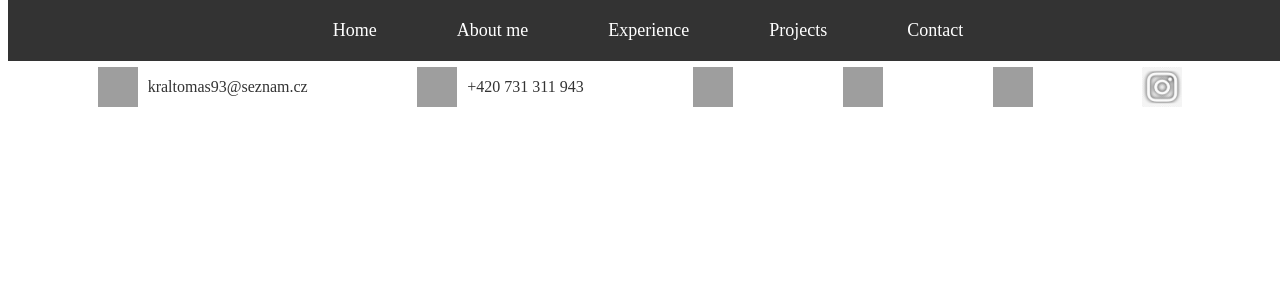
After one commit to kraltom93/Tomas_Kral_profile, a Django app: page /contact/ in a window 1280 px wide. The commit adds this page. Shown: the top 300 px of the page. Run offline with Django 5.2, Linux system fonts and the light colour scheme; grey boxes are pictures that could not be loaded.

Commit message:
Contact-fb, insta, Navbar

```diff
--- a/profil/static/profil/styles.css
+++ b/profil/static/profil/styles.css
@@ -1,26 +1,67 @@
-/* Styl pro horní navigační lištu */
-nav ul {
+/* Styl pro fixní horní navigační lištu */
+.navbar {
+    position: fixed; /* Fixní pozice lišty */
+    top: 0;
+    width: 100%;
+    background-color: #333;
+    z-index: 1000;
     display: flex;
-    justify-content: center; /* Odkazy budou zarovnané doprostřed */
+    justify-content: center;
+    padding: 10px 0;
+}
+
+.navbar ul {
+    display: flex;
     list-style-type: none;
     padding: 0;
     margin: 0;
-    background-color: #333; /* Barva pozadí navbaru */
 }
 
-nav ul li {
-    margin: 0 20px; /* Mezery mezi odkazy */
+.navbar ul li {
+    margin: 0 20px;
 }
 
-nav ul li a {
+.navbar ul li a {
     text-decoration: none;
     color: white;
     font-size: 18px;
-    padding: 14px 20px;
+    padding: 10px 20px;
     display: block;
 }
 
-nav ul li a:hover {
-    background-color: #555; /* Změna barvy při přejetí myší */
+.navbar ul li a:hover {
+    background-color: #555;
     border-radius: 4px;
 }
+
+/* Styl pro sekci ikon v kontaktech */
+.contact-icons {
+    list-style-type: none;
+    padding: 0;
+    margin: 20px 0;
+    display: flex;
+    justify-content: space-evenly; /* Rovnoměrné rozmístění ikon */
+}
+
+.contact-icons li {
+    display: flex;
+    align-items: center;
+    margin: 0 20px;
+}
+
+.contact-icons li a {
+    display: inline-block;
+    width: 40px; /* Velikost ikon */
+    height: 40px;
+}
+
+.contact-icons li img {
+    width: 100%;
+    height: 100%;
+}
+
+.contact-icons li span {
+    margin-left: 10px; /* Mezery mezi ikonou a textem */
+    font-size: 16px;
+    color: #333;
+}
--- /dev/null
+++ b/profil/templates/profil/contact.html
@@ -0,0 +1,66 @@
+<!DOCTYPE html>
+<html lang="cs">
+<head>
+    {% load static %}
+    <meta charset="UTF-8">
+    <meta name="viewport" content="width=device-width, initial-scale=1.0">
+    <title>Contact - Tomáš Král</title>
+    <link rel="stylesheet" href="{% static 'profil/styles.css' %}">
+</head>
+<body>
+    <!-- Fixní horní navigační lišta -->
+    <nav class="navbar">
+        <ul>
+            <li><a href="{% url 'home' %}">Home</a></li>
+            <li><a href="#about">About me</a></li>
+            <li><a href="#experience">Experience</a></li>
+            <li><a href="#projects">Projects</a></li>
+            <li><a href="{% url 'contact' %}">Contact</a></li>
+        </ul>
+    </nav>
+
+    <section>
+        <h1>Contact Information</h1>
+        <ul class="contact-icons">
+            <li>
+                <!-- Ikona pro email -->
+                <a href="mailto:kraltomas93@seznam.cz">
+                    <img src="{% static 'profil/icons/email.svg' %}" alt="Email Icon" />
+                </a>
+                <span>kraltomas93@seznam.cz</span>
+            </li>
+            <li>
+                <!-- Ikona pro telefon -->
+                <a href="tel:+420731311943">
+                    <img src="{% static 'profil/icons/phone.svg' %}" alt="Phone Icon" />
+                </a>
+                <span>+420 731 311 943</span>
+            </li>
+            <li>
+                <!-- Ikona pro GitHub -->
+                <a href="https://github.com/kraltom93" target="_blank">
+                    <img src="{% static 'profil/icons/github.svg' %}" alt="GitHub Icon" />
+                </a>
+            </li>
+            <li>
+                <!-- Ikona pro LinkedIn -->
+                <a href="https://www.linkedin.com/in/tom%C3%A1%C5%A1-kr%C3%A1l-a29451b4/" target="_blank">
+                    <img src="{% static 'profil/icons/linkedin.svg' %}" alt="LinkedIn Icon" />
+                </a>
+            </li>
+            <li>
+                <!-- Ikona pro Facebook -->
+                <a href="https://www.facebook.com/tomas.kral.397/" target="_blank">
+                    <img src="{% static 'profil/icons/fb.png' %}" alt="Facebook Icon" />
+                </a>
+            </li>
+            <li>
+                <!-- Ikona pro Instagram -->
+                <a href="https://www.instagram.com/tomkral93/" target="_blank">
+                    <img src="{% static 'profil/icons/instagram.jpg' %}" alt="Instagram Icon" />
+                </a>
+            </li>
+        </ul>
+    </section>
+</body>
+</html>
--- a/profil/urls.py
+++ b/profil/urls.py
@@ -3,4 +3,5 @@ from . import views
 
 urlpatterns = [
     path('', views.home, name='home'),
+    path('contact/', views.contact, name='contact'),
 ]
--- a/profil/views.py
+++ b/profil/views.py
@@ -2,3 +2,6 @@ from django.shortcuts import render
 
 def home(request):
     return render(request, 'profil/home.html')
+
+def contact(request):
+    return render(request, 'profil/contact.html')
```
Also changed, not shown: profil/templates/profil/home.html (+4 -3 lines), profil/static/profil/icons/instagram.jpg (added).
